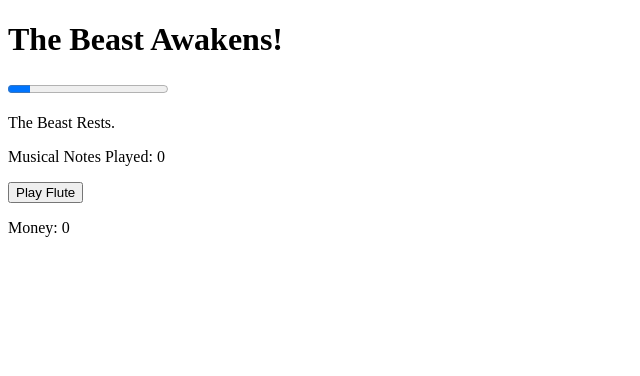
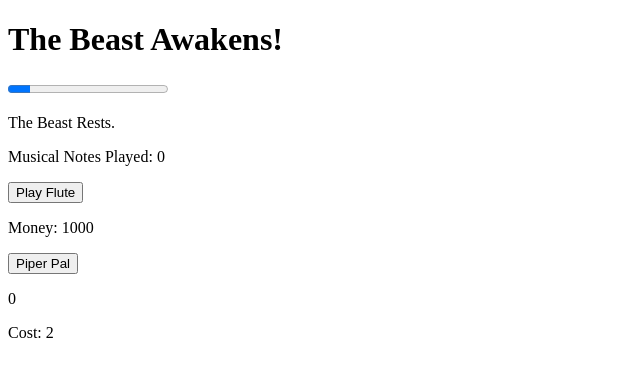
Before and after one commit to SHewitt95/beast-awakens, a Svelte app: page / in a window 1280 px wide. Both pictures are taken after a click on the button "Play". Shown: the top 376 px of the page, without its empty margins (0-640 px from the left). Built offline with nearby package versions, Linux system fonts and the light colour scheme.

Commit message:
first pass at Piper Pal

```diff
--- a/src/App.svelte
+++ b/src/App.svelte
@@ -3,6 +3,7 @@
   import FluteButton from "./lib/FluteButton.svelte";
   import BeastStatus from "./lib/BeastStatus.svelte";
   import ResetButton from "./lib/ResetButton.svelte";
+  import PiperPal from "./lib/PiperPal.svelte";
   import {
     MAX_COUNT_VALUE,
     MIN_COUNT_VALUE,
@@ -46,6 +47,7 @@
       <ResetButton />
     {/if}
     <p>Money: {$money}</p>
+    <PiperPal />
   {/if}
 </main>
 
--- /dev/null
+++ b/src/lib/PiperPal.svelte
@@ -0,0 +1,26 @@
+<script lang="ts">
+  import { money, count } from "./WritableStore";
+
+  let cost: number = 2;
+  let amount: number = 0;
+
+  const base: number = 1.5;
+  const power: number = 2;
+
+  function decrement() {
+    $money = $money - cost;
+    amount += 1;
+    cost = Math.pow(base, amount);
+  }
+
+  setInterval(() => {
+    let newCount = $count - power * amount;
+    $count = Math.max(newCount, 0);
+  }, 1000 * 10);
+</script>
+
+<div>
+  <button on:click={decrement} disabled={$money - cost < 0}>Piper Pal</button>
+  <p>{amount}</p>
+  <p>Cost: {cost}</p>
+</div>
--- a/src/lib/WritableStore.ts
+++ b/src/lib/WritableStore.ts
@@ -4,6 +4,6 @@ import { writable } from "svelte/store";
 // Writable Values
 export let count: Writable<number> = writable(0);
 export let clickCount: Writable<number> = writable(0);
-export let money: Writable<number> = writable(0);
+export let money: Writable<number> = writable(1000);
 export let gameStart: Writable<boolean> = writable(false);
 export let gameOver: Writable<boolean> = writable(false);
```
